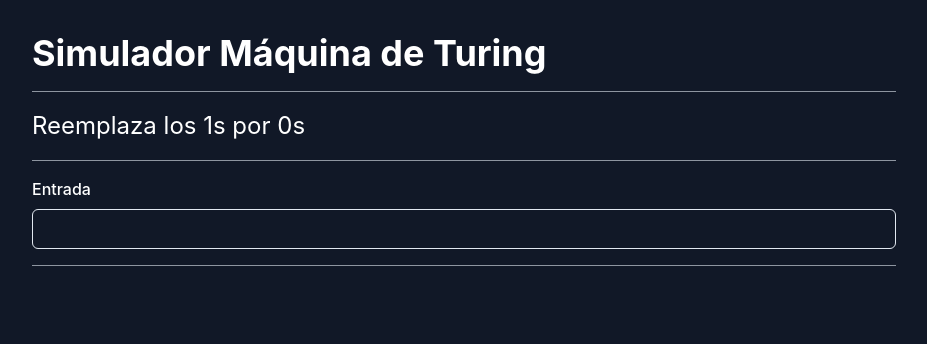
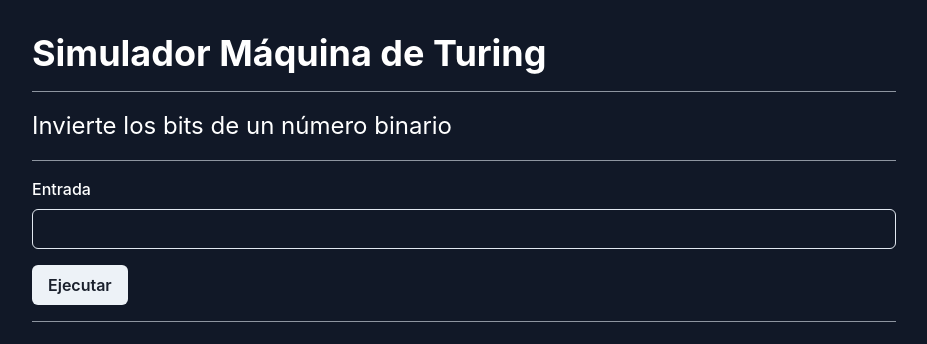
Before and after one commit to alexisstdev/simulador-maquina-turing, a React (Vite) app: page / in a window 1280 px wide. Shown: the top 344 px of the page, without its empty margins (176-1103 px from the left). Built offline with nearby package versions, Linux system fonts and the light colour scheme.

Commit message:
Refactor Turing component and update examples

```diff
--- a/src/Components/Turing.tsx
+++ b/src/Components/Turing.tsx
@@ -1,21 +1,43 @@
-import { Divider, FormLabel, Heading, Input, Text } from '@chakra-ui/react';
-import { useState } from 'react';
+import {
+  Box,
+  Button,
+  Divider,
+  Flex,
+  FormLabel,
+  Heading,
+  Input,
+  Text,
+} from '@chakra-ui/react';
+import { useEffect, useRef, useState } from 'react';
 import { examples } from '../constants/examples';
 
-const machine = examples[2];
+const machine = examples[1];
 
 const Turing = () => {
   const [input, setInput] = useState('');
   const [output, setOutput] = useState('');
+  const [tape, setTape] = useState<string[]>([]);
+  const [head, setHead] = useState(0);
+  const isRunning = useRef(false);
 
-  function runTuringMachine(input: string) {
-    setInput(input);
+  useEffect(() => {
+    if (isRunning.current) {
+      const timer = setTimeout(runTuringMachine, 1000);
+      return () => clearTimeout(timer);
+    }
+  }, [tape, head]);
+
+  function runTuringMachine() {
+    if (!isRunning.current) {
+      // Initialize
+      isRunning.current = true;
+      setTape([...input].concat(machine.blank));
+      setHead(0);
+      return;
+    }
+
     let state = machine.initialState;
-    const tape = [...input];
-    let position = 0;
-
-    while (state.id !== machine.finalState.id) {
-      const symbol = tape[position] || machine.blank;
+    const symbol = tape[head] || machine.blank;
     const transition = machine.transitions.find(
       (t) => t.from.id === state.id && t.read === symbol
     );
@@ -26,12 +48,18 @@ const Turing = () => {
       );
     }
 
-      tape[position] = transition.write;
-      position += transition.direction === 'R' ? 1 : -1;
+    // Update tape and head
+    const newTape = [...tape];
+    newTape[head] = transition.write;
+    setTape(newTape);
+    setHead(head + (transition.direction === 'R' ? 1 : -1));
     state = transition.to;
+
+    if (state.id === machine.finalState.id) {
+      // Stop when reaching final state
+      isRunning.current = false;
+      setOutput(newTape.join(''));
     }
-
-    setOutput(tape.join(''));
   }
 
   return (
@@ -43,25 +71,38 @@ const Turing = () => {
       <form>
         <FormLabel>Entrada</FormLabel>
 
-        <Input value={input} onChange={(e) => runTuringMachine(e.target.value)} />
+        <Input value={input} onChange={(e) => setInput(e.target.value)} />
+
+        <Button
+          type='button'
+          mt={4}
+          onClick={() => {
+            runTuringMachine();
+          }}
+        >
+          Ejecutar
+        </Button>
 
         <Divider my={4} />
-        {output && (
-          <>
-            <Heading size='md' mt={4}>
-              Entrada
-            </Heading>
+
         <Text mt={1} fontSize={'xl'}>
-              {input}
+          <Flex gap={3}>
+            {tape.map((symbol, index) => (
+              <Flex key={index} direction={'column'} alignItems={'center'} gap={1}>
+                <Box
+                  key={index}
+                  style={{ color: index === head ? '#2b6cb0' : 'white' }}
+                  px={3}
+                  border={'2px solid white'}
+                  borderRadius={'md'}
+                >
+                  <Text fontSize={'3xl'}>{symbol}</Text>
+                </Box>
+                {index === head && <Text color={'#2b6cb0'}>▲</Text>}
+              </Flex>
+            ))}
+          </Flex>
         </Text>
-            <Heading size='md' mt={4}>
-              Salida
-            </Heading>
-            <Text mt={1} fontSize={'xl'}>
-              {output}
-            </Text>
-          </>
-        )}
       </form>
     </>
   );
```
Also changed, not shown: src/constants/examples.ts (+0 -26 lines). Lines whose indentation alone changed are shown as unchanged.
